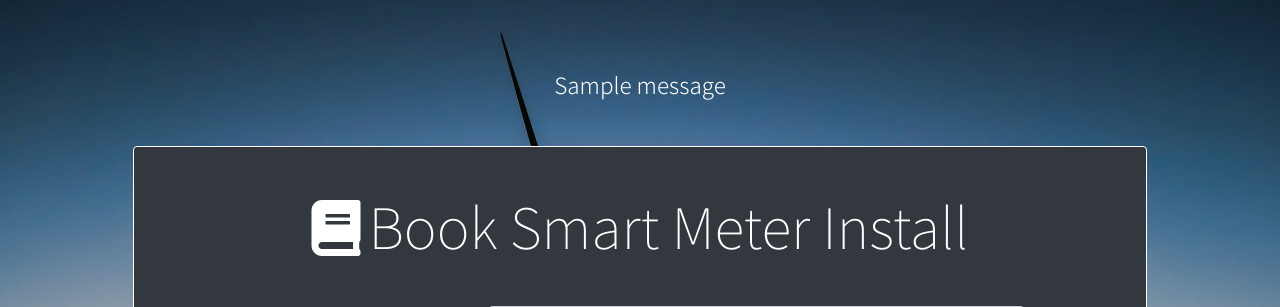
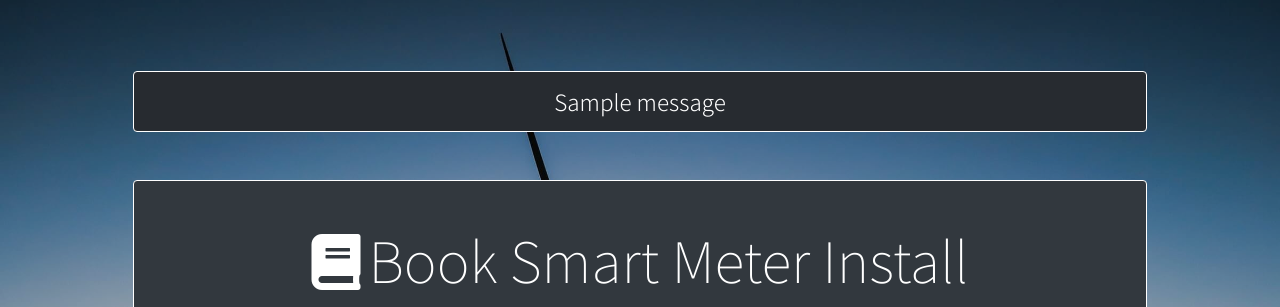
Before and after one commit to LukeGarnham/Wired-and-Wiser-MS3, a Flask app: page /book in a window 1280 px wide. Shown: the part 57-364 px from the top of the page. Run offline with Flask 2, Linux system fonts and the light colour scheme; one stand-in notice (Sample message) is shown; some libraries are stand-ins or nearby versions.

Commit message:
Updated style and classes for flash messages.

```diff
--- a/static/css/style.css
+++ b/static/css/style.css
@@ -30,7 +30,13 @@ a:hover {
     color: #F3A712;
 }
 
-/*------------------------------------------------Jumbotron*/
+.flashes {
+    border: 1px solid #fff;
+    border-radius: 0.25rem;
+}
+
+
+/*----------------------------------------------------------------------------------------------------------Jumbotron*/
 
 .jumbotron {
     min-height: 90vh;
@@ -59,7 +65,7 @@ a:hover {
     transform: translate(-50%, 0);
 }
 
-/*------------------------------------------------Button styles & colour themes*/
+/*----------------------------------------------------------------------------------------------------------Button styles & colour themes*/
 
 .button {
     text-align: center;
@@ -109,7 +115,7 @@ a:hover {
     cursor: not-allowed;
 }
 
-/*------------------------------------------------Cards*/
+/*----------------------------------------------------------------------------------------------------------Cards*/
 
 .card {
     border: 1px solid #fff;
@@ -137,22 +143,7 @@ footer {
     font-size: xx-large;
 }
 
-/*----------------------------------------------------------------------------------------------------------Home Page*/
-#home-background {
-    background-image: url('https://raw.githubusercontent.com/LukeGarnham/Wired-and-Wiser-MS3/master/static/images/jumbotron-image.jpg');
-}
-
-.display-4 {
-    font-weight: 100;
-}
-
-/*------------------------------------------------Icons*/
-
-#icons i {
-    font-size: 600%;
-}
-
-/*------------------------------------------------Images*/
+/*----------------------------------------------------------------------------------------------------------Images*/
 
 .image-tile {
     min-height: 50vh;
@@ -199,6 +190,21 @@ footer {
 
 #view-background {
     background-image: url('https://raw.githubusercontent.com/LukeGarnham/Wired-and-Wiser-MS3/master/static/images/wind-turbines-2.jpg');
+}
+
+/*----------------------------------------------------------------------------------------------------------Home Page*/
+#home-background {
+    background-image: url('https://raw.githubusercontent.com/LukeGarnham/Wired-and-Wiser-MS3/master/static/images/jumbotron-image.jpg');
+}
+
+.display-4 {
+    font-weight: 100;
+}
+
+/*------------------------------------------------Icons*/
+
+#icons i {
+    font-size: 600%;
 }
 
 /*----------------------------------------------------------------------------------------------------------Account Page*/
--- a/templates/account.html
+++ b/templates/account.html
@@ -10,8 +10,8 @@
             {% with messages = get_flashed_messages() %}
                 {% if messages %}
                     {% for message in messages %}
-                    <div class="flashes position-relative">
-                        <h4 class="my-5">{{ message }}</h4>
+                    <div class="flashes position-relative slate mx-md-5 my-5">
+                        <h4 class="p-3 m-0">{{ message }}</h4>
                     </div>
                     {% endfor %}
                 {% endif %}
--- a/templates/book.html
+++ b/templates/book.html
@@ -10,8 +10,8 @@
             {% with messages = get_flashed_messages() %}
                 {% if messages %}
                     {% for message in messages %}
-                    <div class="flashes position-relative">
-                        <h4 class="my-5">{{ message }}</h4>
+                    <div class="flashes position-relative slate mx-md-5 my-5">
+                        <h4 class="p-3 m-0">{{ message }}</h4>
                     </div>
                     {% endfor %}
                 {% endif %}
--- a/templates/register.html
+++ b/templates/register.html
@@ -10,8 +10,8 @@
             {% with messages = get_flashed_messages() %}
                 {% if messages %}
                     {% for message in messages %}
-                    <div class="flashes position-relative">
-                        <h4 class="my-5">{{ message }}</h4>
+                    <div class="flashes position-relative slate mx-md-5 my-5">
+                        <h4 class="p-3 m-0">{{ message }}</h4>
                     </div>
                     {% endfor %}
                 {% endif %}
--- a/templates/signin.html
+++ b/templates/signin.html
@@ -10,8 +10,8 @@
             {% with messages = get_flashed_messages() %}
                 {% if messages %}
                     {% for message in messages %}
-                    <div class="flashes position-relative">
-                        <h4 class="my-5">{{ message }}</h4>
+                    <div class="flashes position-relative slate mx-md-5 my-5">
+                        <h4 class="p-3 m-0">{{ message }}</h4>
                     </div>
                     {% endfor %}
                 {% endif %}
--- a/templates/update_account.html
+++ b/templates/update_account.html
@@ -10,8 +10,8 @@
             {% with messages = get_flashed_messages() %}
                 {% if messages %}
                     {% for message in messages %}
-                    <div class="flashes position-relative">
-                        <h4 class="my-5">{{ message }}</h4>
+                    <div class="flashes position-relative slate mx-md-5 my-5">
+                        <h4 class="p-3 m-0">{{ message }}</h4>
                     </div>
                     {% endfor %}
                 {% endif %}
--- a/templates/update_booking.html
+++ b/templates/update_booking.html
@@ -10,8 +10,8 @@
             {% with messages = get_flashed_messages() %}
                 {% if messages %}
                     {% for message in messages %}
-                    <div class="flashes position-relative">
-                        <h4 class="my-5">{{ message }}</h4>
+                    <div class="flashes position-relative slate mx-md-5 my-5">
+                        <h4 class="p-3 m-0">{{ message }}</h4>
                     </div>
                     {% endfor %}
                 {% endif %}
```
Also changed, not shown: templates/view_booking.html (+6 -2 lines).
